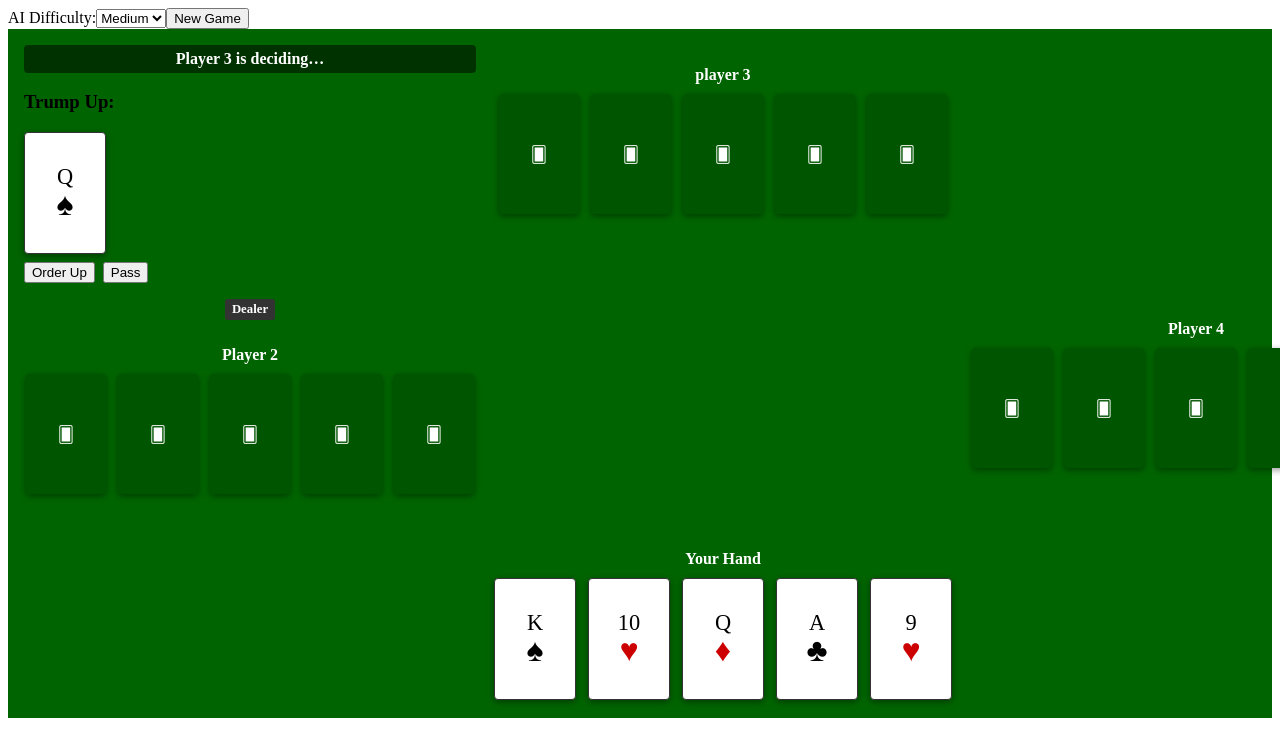
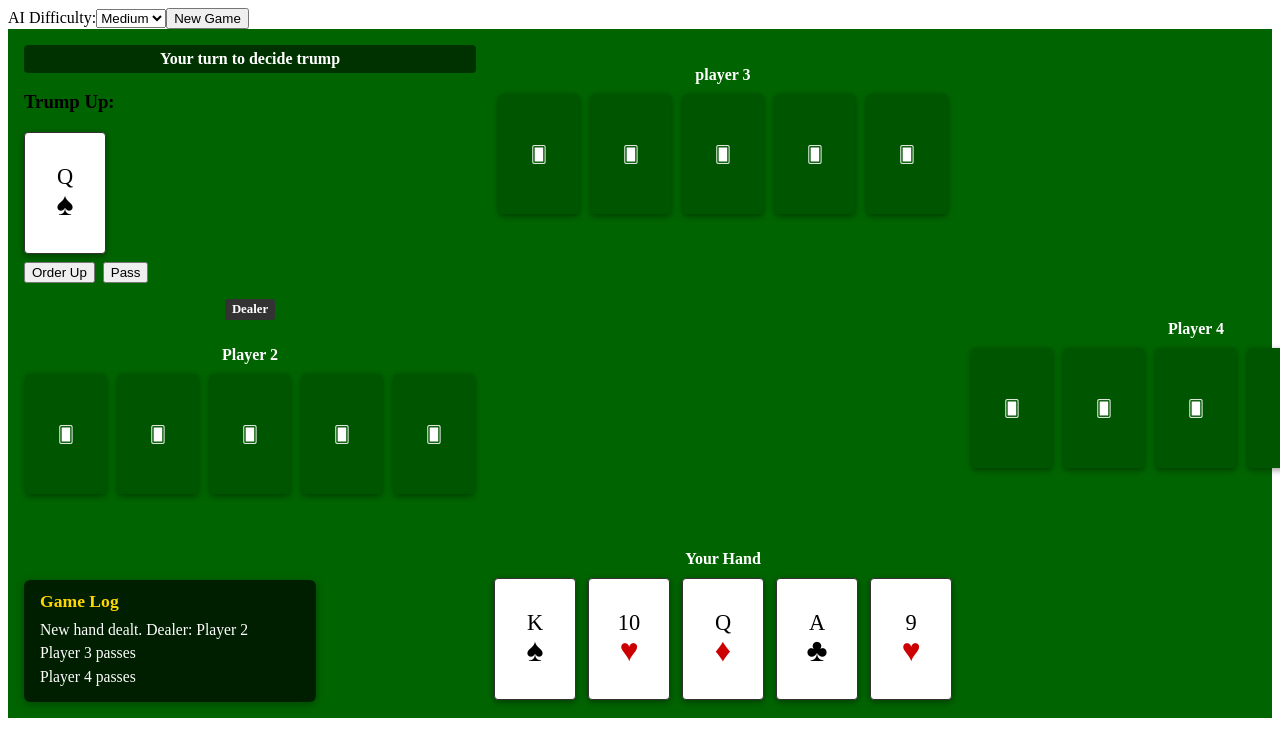
Before and after one commit to nalthoff/AI-Euchre, an Angular app: page / in a window 1280 px wide. Both pictures are taken after a click on the button "New Game". Shown: the top 756 px of the page. Built offline with nearby package versions, Linux system fonts and the light colour scheme.

Commit message:
added a game log. person to the right of the dealer always leads

```diff
--- a/src/app/game-board/game-board.component.html
+++ b/src/app/game-board/game-board.component.html
@@ -99,4 +99,12 @@
   <div class="restart-container" *ngIf="gameSvc.currentHands[0]?.length === 0">
     <button class="new-game-btn" (click)="restart()">New Game</button>
   </div>
+
+  <!-- 5) Game log panel -->
+  <div class="game-log-panel" *ngIf="gameSvc.currentHands.length > 0 && gameSvc.currentHands[0] && gameSvc.currentHands[0].length > 0">
+    <h4>Game Log</h4>
+    <ul class="game-log-list">
+      <li *ngFor="let entry of gameLog.slice(-10)">{{ entry }}</li>
+    </ul>
+  </div>
 </div>
--- a/src/app/game-board/game-board.component.scss
+++ b/src/app/game-board/game-board.component.scss
@@ -188,3 +188,39 @@
   border-radius: 3px;
   margin-bottom: 0.3rem;
 }
+
+.game-log-panel {
+  position: absolute;
+  left: 1rem;
+  bottom: 1rem;
+  width: 260px;
+  max-height: 220px;
+  background: rgba(0, 0, 0, 0.7);
+  color: #fff;
+  border-radius: 6px;
+  padding: 0.7rem 1rem 0.7rem 1rem;
+  font-size: 1rem;
+  overflow-y: auto;
+  box-shadow: 0 2px 8px rgba(0, 0, 0, 0.3);
+  z-index: 10;
+}
+
+.game-log-panel h4 {
+  margin: 0 0 0.5rem 0;
+  font-size: 1.1rem;
+  font-weight: bold;
+  color: #ffd700;
+}
+
+.game-log-list {
+  list-style: none;
+  margin: 0;
+  padding: 0;
+}
+
+.game-log-list li {
+  margin-bottom: 0.2rem;
+  font-size: 0.98rem;
+  line-height: 1.3;
+  word-break: break-word;
+}
--- a/src/app/game-board/game-board.component.ts
+++ b/src/app/game-board/game-board.component.ts
@@ -3,6 +3,7 @@ import { CommonModule } from '@angular/common';
 import { Subscription } from 'rxjs';            // ← import
 import { GameService, Card } from '../services/game.service';
 import { AiOpponentService } from '../services/ai-opponent.service';
+import { AdviceService } from '../services/advice.service.service';
 
 @Component({
   selector: 'app-game-board',
@@ -15,6 +16,7 @@ import { AiOpponentService } from '../services/ai-opponent.service';
 export class GameBoardComponent implements OnInit, OnDestroy {
 
   private sub = new Subscription();
+  private handStartedsub = new Subscription();
 
   suitSymbols: Record<string, string> = {
     hearts: '♥',
@@ -25,7 +27,8 @@ export class GameBoardComponent implements OnInit, OnDestroy {
 
   constructor(
     public gameSvc: GameService,
-    private aiService: AiOpponentService
+    private aiService: AiOpponentService,
+    private adviceSvc: AdviceService
   ) { }
 
   ngOnInit() {
@@ -35,10 +38,14 @@ export class GameBoardComponent implements OnInit, OnDestroy {
         this.startTrick();
       })
     )
+    this.handStartedsub.add(
+      this.gameSvc.handStarted.subscribe(() => this.processOrdering())
+    );
   }
 
   ngOnDestroy() {
     this.sub.unsubscribe();
+    this.handStartedsub.unsubscribe();
   }
 
   // expose trick array for template
@@ -138,8 +145,16 @@ export class GameBoardComponent implements OnInit, OnDestroy {
   private processOrdering(): void {
     // Continue AI turns while in order phase and it's not the human's turn
     while (this.gameSvc.orderRound > 0 && this.gameSvc.currentOrderPlayer !== 0) {
-      // For now AI always passes; you could call AdviceService.getTrumpAdvice to vary
-      this.gameSvc.passBy(this.gameSvc.currentOrderPlayer);
+      const advice = this.adviceSvc.getTrumpAdvice(
+        this.gameSvc.currentHands[this.gameSvc.currentOrderPlayer],
+        this.gameSvc.currentKitty!,
+        this.gameSvc.difficulty
+      );
+      if (advice.action === 'order') {
+        this.gameSvc.orderUpBy(this.gameSvc.currentOrderPlayer);
+      } else {
+        this.gameSvc.passBy(this.gameSvc.currentOrderPlayer);
+      }
     }
 
     // If the dealer ordered up, we’re now awaiting discard – stop here
@@ -153,4 +168,8 @@ export class GameBoardComponent implements OnInit, OnDestroy {
     }
   }
 
+  get gameLog() {
+    return this.gameSvc.gameLog;
+  }
+
 }
--- /dev/null
+++ b/src/app/services/advice.service.service.ts
@@ -0,0 +1,43 @@
+// src/app/services/advice.service.ts
+import { Injectable } from '@angular/core';
+import { Card, Suit } from './game.service';
+
+@Injectable({ providedIn: 'root' })
+export class AdviceService {
+  /**
+   * Simple Trump decision logic:
+   * - Count number of trump cards in hand (effective suit)
+   * - If count >= threshold based on difficulty, recommend "order"
+   */
+  getTrumpAdvice(
+    hand: Card[],
+    kitty: Card,
+    difficulty: 'easy' | 'medium' | 'hard'
+  ): { action: 'order' | 'pass'; rationale: string } {
+    const trump = kitty.suit;
+    // Count trump cards (including left bower) in hand
+    const trumpCount = hand.filter(c => {
+      if (c.suit === trump) return true;
+      // left bower: jack of same color
+      const isRed = (s: Suit) => ['hearts','diamonds'].includes(s);
+      if (c.rank === 'J' && isRed(c.suit) === isRed(trump)) return true;
+      return false;
+    }).length;
+
+    // Set thresholds per difficulty
+    const thresholds = { easy: 2, medium: 3, hard: 3 };
+    const thresh = thresholds[difficulty] || 3;
+
+    if (trumpCount >= thresh) {
+      return {
+        action: 'order',
+        rationale: `You have ${trumpCount} trump cards (≥ ${thresh}), good chance to win.`
+      };
+    }
+
+    return {
+      action: 'pass',
+      rationale: `Only ${trumpCount} trump cards (< ${thresh}), better to pass.`
+    };
+  }
+}
--- a/src/app/services/game.service.ts
+++ b/src/app/services/game.service.ts
@@ -18,6 +18,8 @@ export interface Card {
 })
 export class GameService {
   constructor(private aiService: AiOpponentService) { }
+
+  public handStarted = new Subject<void>();
 
   public currentHands: Card[][] = [];
   public currentKitty: Card | null = null;
@@ -40,6 +42,14 @@ export class GameService {
   public turnsLeft = 0;
   /** Suit turned down after 1st round pass */
   public turnedDownSuit: Suit | null = null;
+
+  public gameLog: string[] = [];
+
+  private logEvent(msg: string) {
+    this.gameLog.push(msg);
+    // Optionally limit log size
+    if (this.gameLog.length > 100) this.gameLog.shift();
+  }
 
   // Deal hands, set kitty & reset state
   dealHands(): Card[][] {
@@ -65,12 +75,18 @@ export class GameService {
     this.trump = null;
     this.currentTrick = [];
 
-    // 5) Determine who leads and order phase
+    // 5) Set the first leader to the left of the dealer
     this.currentLeader = (this.dealerIndex + 1) % 4;
     this.orderRound = 1;
     this.currentOrderPlayer = this.currentLeader;
     this.turnsLeft = 4;
     this.turnedDownSuit = null;
+
+    this.gameLog = [];
+    this.logEvent(`New hand dealt. Dealer: Player ${this.dealerIndex + 1}`);
+
+    // let everyone know a new hand is on the table
+    this.handStarted.next();
 
     return hands;
   }
@@ -78,6 +94,7 @@ export class GameService {
   /** Called when `currentOrderPlayer` orders up */
   orderUpBy(player: number): void {
     if (!this.currentKitty) return;
+    this.logEvent(`Player ${player + 1} orders up ${this.currentKitty.suit.toUpperCase()}`);
 
     // 1) Set trump to the up-card’s suit
     this.trump = this.currentKitty.suit;
@@ -104,6 +121,7 @@ export class GameService {
   /** Called when `currentOrderPlayer` passes */
   passBy(player: number): void {
     if (this.orderRound === 0) return;
+    this.logEvent(`Player ${player + 1} passes`);
     this.turnsLeft--;
     if (this.turnsLeft > 0) {
       // Advance to next player (skip dealer in 2nd round)
@@ -169,7 +187,7 @@ export class GameService {
 
     // 4) Set the leader for the next trick
     this.currentLeader = winningPlay.player;
-    console.log(`Player ${winningPlay.player + 1} wins the trick`);
+    this.logEvent(`Player ${winningPlay.player + 1} wins the trick`);
 
     // 5) After a short pause, clear the trick and notify listeners
     // setTimeout(() => {
```
Also changed, not shown: 1 other file (tests, documents, lock files or other folders).
